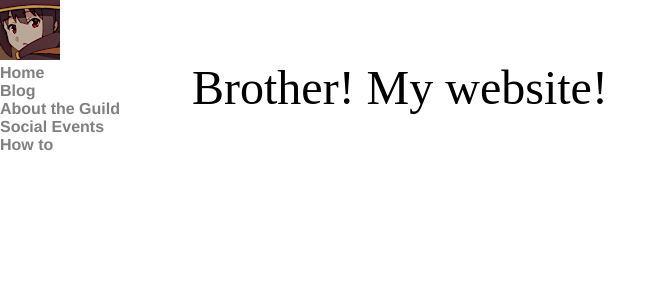
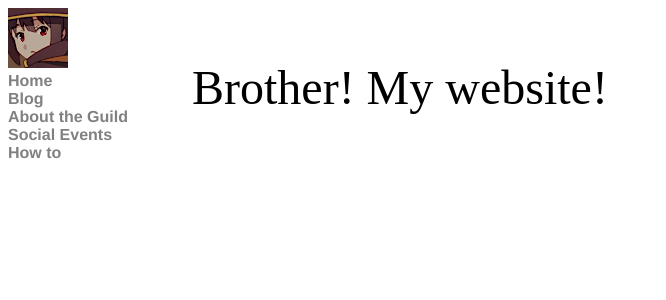
Before and after one commit to ideonella/ideonella.github.io, a Jekyll site: the page built from index.html, in a window 1280 px wide. Shown: the top 300 px of the page, without its empty margins (0-666 px from the left). Built offline with Jekyll 4.4.1, drawn with Linux system fonts in a browser that asks for light colours.

Commit message:
Update main.scss

```diff
--- a/_sass/main.scss
+++ b/_sass/main.scss
@@ -5,7 +5,7 @@ body {
 
 nav {
     font-family:'Helvetica', 'Arial', 'Sans-Serif';
-    padding: 0px;
+    padding: 8px;
     width: 200px;
     list-style: none;
     font-weight: bold;
```
